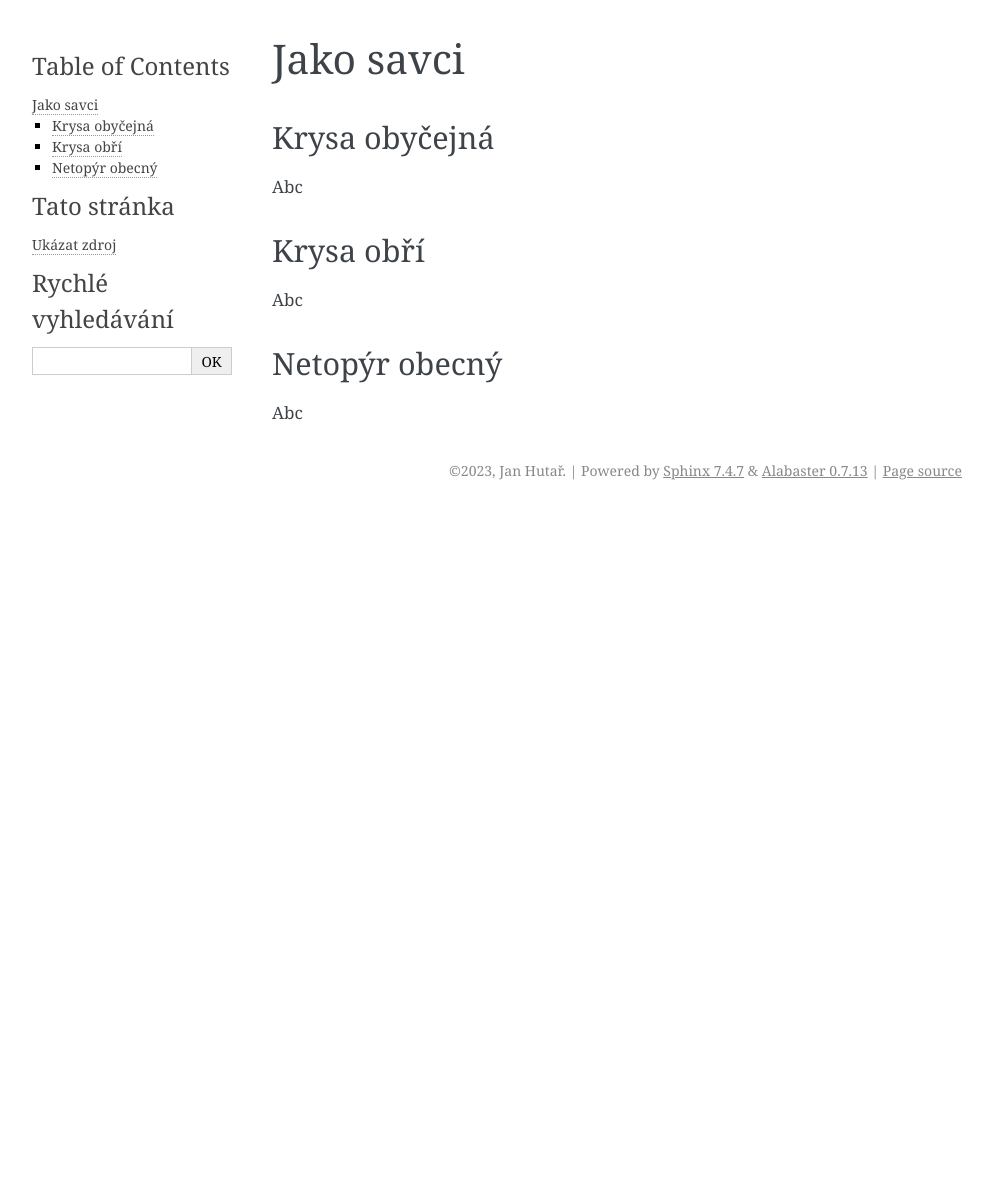
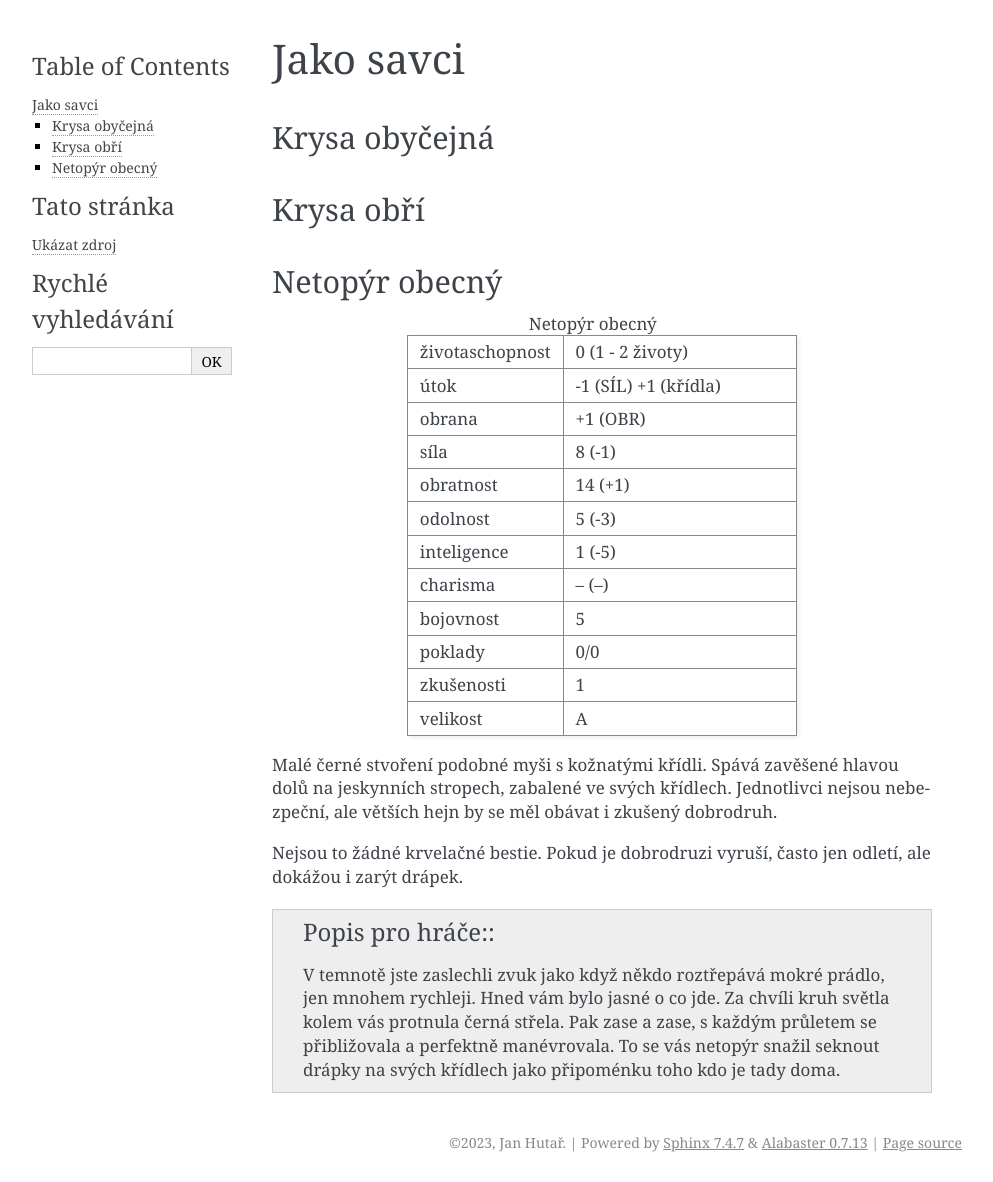
Before and after one commit to jhutar/nasdracak, a Sphinx documentation site: the page built from docs/source/pravidla/bestiar/savci.rst, in a window 1280 px wide. Shown: the whole page, without its empty margins (148-1141 px from the left). Built offline with Sphinx 7.4.7, drawn with Linux system fonts in a browser that asks for light colours; before the commit the page ends 900 px from its top, so only the background shows below that.

Commit message:
feat: Popisek netopyra

```diff
--- a/docs/source/dobrodruzstvi/duha_ve_meste/index.rst
+++ b/docs/source/dobrodruzstvi/duha_ve_meste/index.rst
@@ -375,3 +375,4 @@ Bestiář tohoto dobrodružství
 
    ../../pravidla/bestiar/plazi_krokodyl_mlady
    ../../pravidla/bestiar/rostliny_hlen_hnedy
+   ../../pravidla/bestiar/savci_netopyr_obecny
--- a/docs/source/pravidla/bestiar/savci.rst
+++ b/docs/source/pravidla/bestiar/savci.rst
@@ -3,23 +3,12 @@ Jako savci
 
 .. _Krysa obyčejná:
 
-Krysa obyčejná
-~~~~~~~~~~~~~~
-
-Abc
-
+.. include:: savci_krysa_obycejna.rst
 
 .. _Krysa obří:
 
-Krysa obří
-~~~~~~~~~~
-
-Abc
-
+.. include:: savci_krysa_obri.rst
 
 .. _Netopýr obecný:
 
-Netopýr obecný
-~~~~~~~~~~~~~~
-
-Abc
+.. include:: savci_netopyr_obecny.rst
--- /dev/null
+++ b/docs/source/pravidla/bestiar/savci_krysa_obri.rst
@@ -0,0 +1,2 @@
+Krysa obří
+==========
--- /dev/null
+++ b/docs/source/pravidla/bestiar/savci_krysa_obycejna.rst
@@ -0,0 +1,2 @@
+Krysa obyčejná
+==============
--- /dev/null
+++ b/docs/source/pravidla/bestiar/savci_netopyr_obecny.rst
@@ -0,0 +1,39 @@
+Netopýr obecný
+==============
+
+.. list-table:: Netopýr obecný
+   :widths: 40 60
+
+   * - životaschopnost
+     - 0 (1 - 2 životy)
+   * - útok
+     - -1 (SÍL) +1 (křídla)
+   * - obrana
+     - +1 (OBR)
+   * - síla
+     - 8 (-1)
+   * - obratnost
+     - 14 (+1)
+   * - odolnost
+     - 5 (-3)
+   * - inteligence
+     - 1 (-5)
+   * - charisma
+     - -- (--)
+   * - bojovnost
+     - 5
+   * - poklady
+     - 0/0
+   * - zkušenosti
+     - 1
+   * - velikost
+     - A
+
+
+Malé černé stvoření podobné myši s kožnatými křídli. Spává zavěšené hlavou dolů na jeskynních stropech, zabalené ve svých křídlech. Jednotlivci nejsou nebezpeční, ale větších hejn by se měl obávat i zkušený dobrodruh.
+
+Nejsou to žádné krvelačné bestie. Pokud je dobrodruzi vyruší, často jen odletí, ale dokážou i zarýt drápek.
+
+.. admonition:: Popis pro hráče:
+
+   V temnotě jste zaslechli zvuk jako když někdo roztřepává mokré prádlo, jen mnohem rychleji. Hned vám bylo jasné o co jde. Za chvíli kruh světla kolem vás protnula černá střela. Pak zase a zase, s každým průletem se přibližovala a perfektně manévrovala. To se vás netopýr snažil seknout drápky na svých křídlech jako připoménku toho kdo je tady doma.
```
